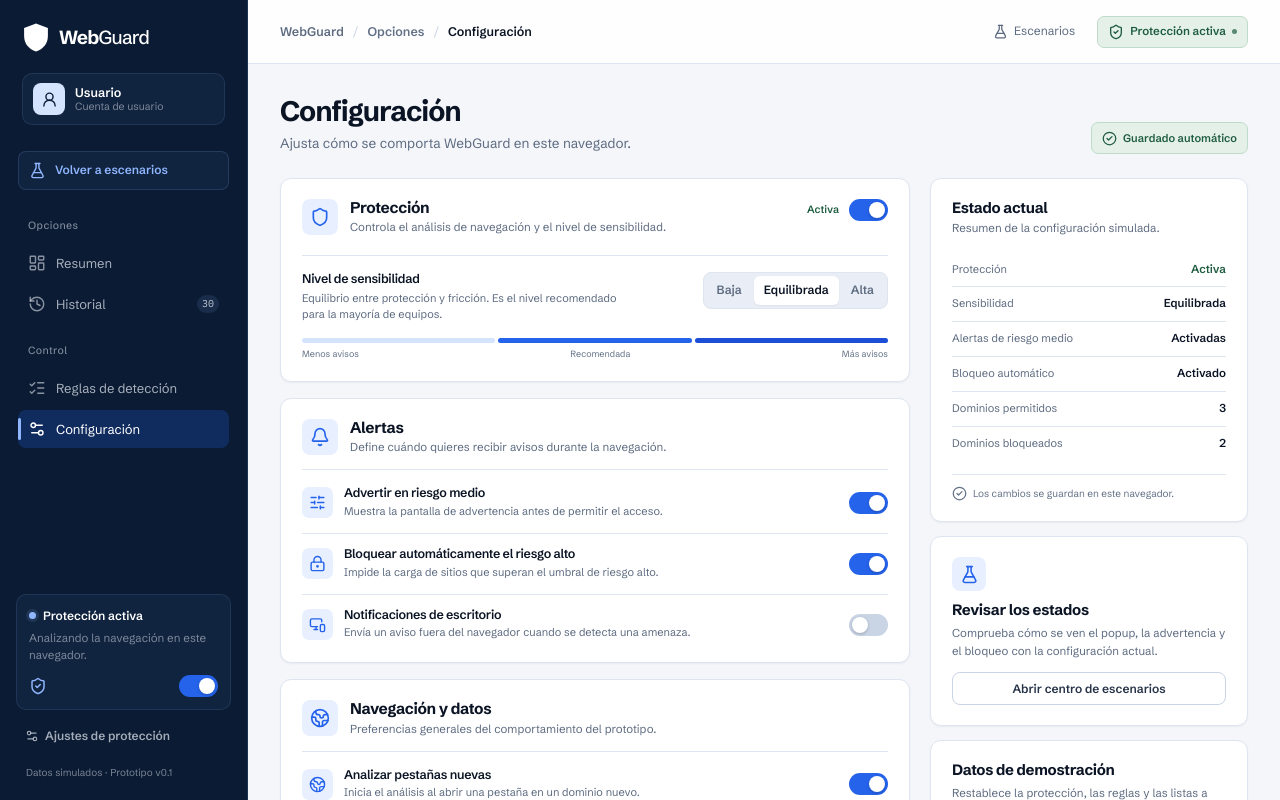
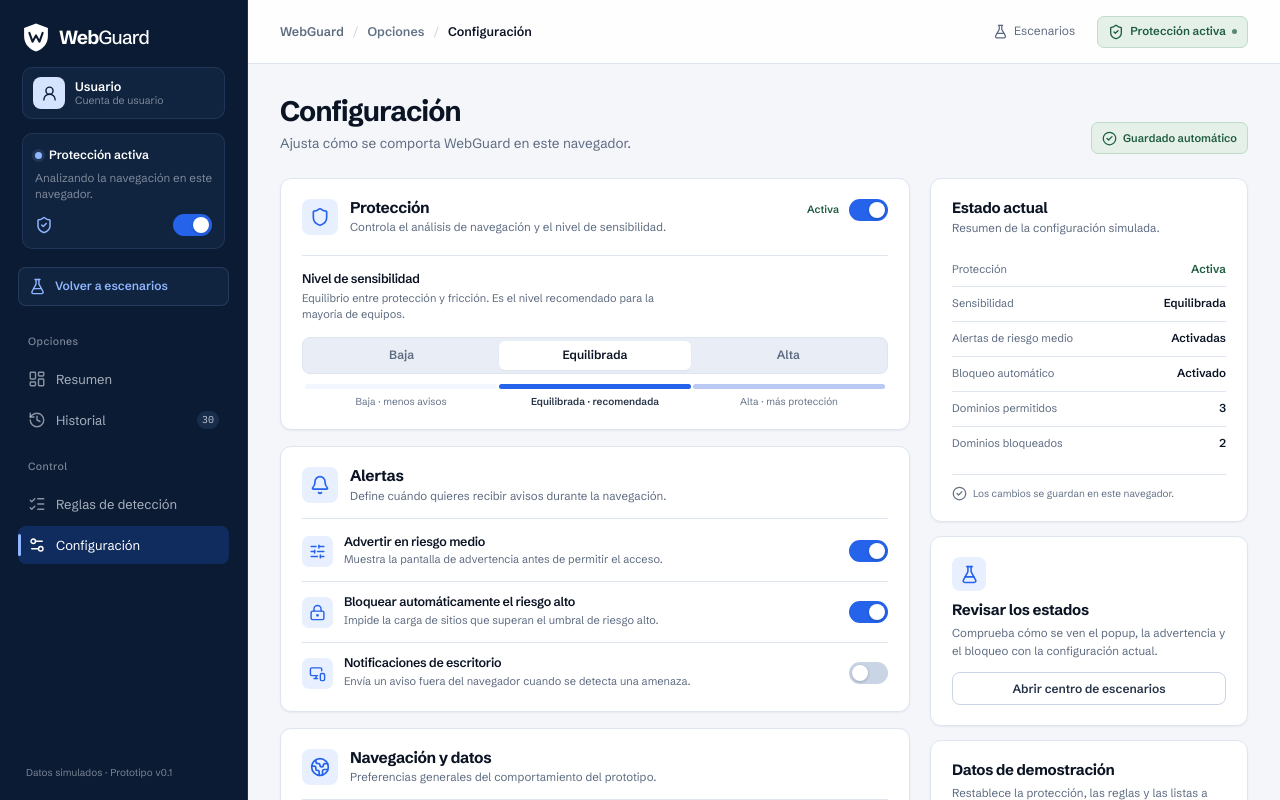
Before and after one commit to Playonline-security/webguard, a React (Vite) app: page /settings in a window 1280 px wide. Shown: the top 800 px of the page. Built offline with nearby package versions, Linux system fonts and the light colour scheme.

Commit message:
style: mejorar navegación y claridad de configuración

```diff
--- a/src/components/layout/Sidebar.tsx
+++ b/src/components/layout/Sidebar.tsx
@@ -11,7 +11,6 @@ import {
 import { Link, NavLink } from 'react-router-dom'
 import { useAppState } from '../../context/useAppState'
 import { useToast } from '../../context/useToast'
-import { ButtonLink } from '../ui/Button'
 import { Logo } from '../brand/Logo'
 import { Switch } from '../ui/Switch'
 import { mockEvents } from '../../data/events'
@@ -57,6 +56,27 @@ export function Sidebar() {
             <span className="workspace__plan">Cuenta de usuario</span>
           </span>
         </div>
+        <div className="sidebar-status">
+          <div className="sidebar-status__head">
+            <span className={cx('status-dot', settings.protectionEnabled ? 'is-on' : 'is-off')} />
+            <span>{settings.protectionEnabled ? 'Protección activa' : 'Protección pausada'}</span>
+          </div>
+          <p className="sidebar-status__copy">
+            {settings.protectionEnabled
+              ? 'Analizando la navegación en este navegador.'
+              : 'No se analizarán nuevas páginas.'}
+          </p>
+          <div className="sidebar-status__actions">
+            <span className="sidebar-status__icon" aria-hidden="true">
+              {settings.protectionEnabled ? <ShieldCheck size={18} /> : <ShieldOff size={18} />}
+            </span>
+            <Switch
+              checked={settings.protectionEnabled}
+              onChange={handleProtection}
+              label="Activar o pausar la protección"
+            />
+          </div>
+        </div>
       </div>
 
       <nav className="sidebar__nav">
@@ -93,36 +113,6 @@ export function Sidebar() {
       </nav>
 
       <div className="sidebar__foot">
-        <div className="sidebar-status">
-          <div className="sidebar-status__head">
-            <span className={cx('status-dot', settings.protectionEnabled ? 'is-on' : 'is-off')} />
-            <span>{settings.protectionEnabled ? 'Protección activa' : 'Protección pausada'}</span>
-          </div>
-          <p className="sidebar-status__copy">
-            {settings.protectionEnabled
-              ? 'Analizando la navegación en este navegador.'
-              : 'No se analizarán nuevas páginas.'}
-          </p>
-          <div className="sidebar-status__actions">
-            <span className="sidebar-status__icon" aria-hidden="true">
-              {settings.protectionEnabled ? <ShieldCheck size={18} /> : <ShieldOff size={18} />}
-            </span>
-            <Switch
-              checked={settings.protectionEnabled}
-              onChange={handleProtection}
-              label="Activar o pausar la protección"
-            />
-          </div>
-        </div>
-        <ButtonLink
-          to="/settings"
-          variant="quiet"
-          size="sm"
-          className="sidebar__settings-link"
-        >
-          <Settings2 size={14} aria-hidden="true" />
-          Ajustes de protección
-        </ButtonLink>
         <p className="sidebar__meta">Datos simulados · Prototipo v0.1</p>
       </div>
     </aside>
--- a/src/components/popup/ExtensionPopup.tsx
+++ b/src/components/popup/ExtensionPopup.tsx
@@ -4,7 +4,6 @@ import {
   CheckCircle2,
   ChevronDown,
   Clock3,
-  ExternalLink,
   FileWarning,
   LayoutDashboard,
   LoaderCircle,
@@ -215,10 +214,6 @@ export function ExtensionPopup({ scenarioId, onChangeScenario }: ExtensionPopupP
                 <ShieldCheck size={16} aria-hidden="true" />
                 Activar protección
               </Button>
-              <Button variant="ghost" fullWidth onClick={() => navigate('/settings')}>
-                Abrir configuración
-                <ExternalLink size={14} aria-hidden="true" />
-              </Button>
             </div>
           </div>
         ) : isScanningState ? (
@@ -395,7 +390,7 @@ export function ExtensionPopup({ scenarioId, onChangeScenario }: ExtensionPopupP
         </Link>
         <Link to="/dashboard" className="popup__footer-link">
           <LayoutDashboard size={16} aria-hidden="true" />
-          Panel
+          Centro de control
         </Link>
       </footer>
     </section>
--- a/src/pages/PreviewPage.tsx
+++ b/src/pages/PreviewPage.tsx
@@ -174,8 +174,8 @@ export function PreviewPage() {
         <div className="scenario-panel__note">
           <strong>Cómo se usa</strong>
           <p>
-            El popup aparece al analizar un sitio. El pie abre Historial y Panel; el engranaje abre
-            Configuración.
+            El popup aparece al analizar un sitio. El pie abre Historial y Centro de control; el
+            engranaje abre Configuración.
           </p>
         </div>
       </aside>
@@ -192,8 +192,8 @@ export function PreviewPage() {
           <ExtensionPopup scenarioId={popupState} onChangeScenario={selectScenario} />
         </div>
         <p className="preview-canvas__note">
-          Los controles internos del popup están activos. «Historial» y «Panel» abren las secciones
-          reales del prototipo; el engranaje abre Configuración.
+          Los controles internos del popup están activos. «Historial» y «Centro de control» abren
+          las secciones reales del prototipo; el engranaje abre Configuración.
         </p>
       </section>
     </div>
@@ -443,8 +443,8 @@ export function PreviewPage() {
             <div>
               <strong>Los popups son la extensión de WebGuard</strong>
               <p>
-                Aparecen al analizar un sitio y abren el panel completo con Historial, Reglas de
-                detección y Configuración. Este centro es una revisión con datos simulados.
+                Aparecen al analizar un sitio y abren el centro de control completo con Historial,
+                Reglas de detección y Configuración. Este centro es una revisión con datos simulados.
               </p>
             </div>
             <span className="prototype-banner__stamp">Prototipo · datos simulados</span>
--- a/src/pages/SettingsPage.tsx
+++ b/src/pages/SettingsPage.tsx
@@ -123,9 +123,11 @@ export function SettingsPage() {
               <div className="sensitivity__head">
                 <div>
                   <h3>Nivel de sensibilidad</h3>
-                  <p>{sensitivityCopy[settings.sensitivity]}</p>
+                  <p aria-live="polite">{sensitivityCopy[settings.sensitivity]}</p>
+                </div>
               </div>
               <SegmentedControl
+                className="sensitivity__control"
                 label="Nivel de sensibilidad"
                 value={settings.sensitivity}
                 onChange={(value) => updateSettings({ sensitivity: value })}
@@ -135,16 +137,23 @@ export function SettingsPage() {
                   { value: 'high', label: 'Alta' },
                 ]}
               />
-              </div>
               <div className="sensitivity__scale" aria-hidden="true">
-                <span className="is-low" />
-                <span className="is-balanced" />
-                <span className="is-high" />
+                <span className={cx('is-low', settings.sensitivity === 'low' && 'is-active')} />
+                <span
+                  className={cx('is-balanced', settings.sensitivity === 'balanced' && 'is-active')}
+                />
+                <span className={cx('is-high', settings.sensitivity === 'high' && 'is-active')} />
               </div>
               <div className="sensitivity__labels" aria-hidden="true">
-                <span>Menos avisos</span>
-                <span>Recomendada</span>
-                <span>Más avisos</span>
+                <span className={cx(settings.sensitivity === 'low' && 'is-active')}>
+                  Baja · menos avisos
+                </span>
+                <span className={cx(settings.sensitivity === 'balanced' && 'is-active')}>
+                  Equilibrada · recomendada
+                </span>
+                <span className={cx(settings.sensitivity === 'high' && 'is-active')}>
+                  Alta · más protección
+                </span>
               </div>
             </div>
           </section>
--- a/src/styles/layout.css
+++ b/src/styles/layout.css
@@ -42,7 +42,7 @@
   .sidebar__top {
     display: flex;
     flex-direction: column;
-    gap: 20px;
+    gap: 14px;
     padding: 0 6px;
   }
 
@@ -57,6 +57,7 @@
     align-items: center;
     gap: 9px;
     color: var(--brand);
+    --mark-ink: var(--paper);
   }
 
   .brand-lockup--light {
@@ -70,7 +71,6 @@
     height: 31px;
     color: inherit;
     flex: 0 0 auto;
-    --mark-ink: var(--paper);
   }
 
   .brand-mark--sm {
@@ -152,7 +152,7 @@
     display: flex;
     flex-direction: column;
     gap: 3px;
-    margin-top: 26px;
+    margin-top: 18px;
     padding: 0 2px;
     flex: 1;
   }
@@ -311,16 +311,6 @@
 
   .sidebar .switch__thumb {
     background: var(--paper);
-  }
-
-  .sidebar__settings-link {
-    justify-content: flex-start !important;
-    color: rgba(244, 247, 255, 0.66) !important;
-  }
-
-  .sidebar__settings-link:hover {
-    background: rgba(143, 182, 255, 0.08) !important;
-    color: var(--paper) !important;
   }
 
   .sidebar__meta {
--- a/src/styles/settings.css
+++ b/src/styles/settings.css
@@ -115,13 +115,6 @@
     border-top: 1px solid var(--line);
   }
 
-  .sensitivity__head {
-    display: flex;
-    align-items: flex-start;
-    justify-content: space-between;
-    gap: 18px;
-  }
-
   .sensitivity__head h3 {
     font-size: 12.5px;
     font-weight: 580;
@@ -129,22 +122,39 @@
 
   .sensitivity__head p {
     margin-top: 3px;
-    max-width: 48ch;
+    max-width: 58ch;
     color: var(--muted);
     font-size: 11px;
     line-height: 1.5;
   }
 
+  .sensitivity__control {
+    display: flex;
+    width: 100%;
+    margin-top: 14px;
+  }
+
+  .sensitivity__control .segmented__option {
+    flex: 1;
+  }
+
   .sensitivity__scale {
     display: flex;
-    gap: 3px;
-    margin-top: 15px;
+    gap: 2px;
+    margin-top: 10px;
+    padding: 0 3px;
   }
 
   .sensitivity__scale span {
     flex: 1;
     height: 5px;
     border-radius: 99px;
+    opacity: 0.3;
+    transition: opacity 140ms ease;
+  }
+
+  .sensitivity__scale span.is-active {
+    opacity: 1;
   }
 
   .sensitivity__scale .is-low { background: var(--tint-strong); }
@@ -152,11 +162,19 @@
   .sensitivity__scale .is-high { background: var(--accent-strong); }
 
   .sensitivity__labels {
-    display: flex;
-    justify-content: space-between;
-    margin-top: 4px;
+    display: grid;
+    grid-template-columns: repeat(3, 1fr);
+    gap: 2px;
+    margin-top: 5px;
+    padding: 0 3px;
     color: var(--muted-weak);
-    font-size: 9px;
+    font-size: 10px;
+    text-align: center;
+  }
+
+  .sensitivity__labels span.is-active {
+    color: var(--ink-soft);
+    font-weight: 560;
   }
 
   .settings-rows {
```
Also changed, not shown: 1 other file (tests, documents, lock files or other folders). Lines whose indentation alone changed are shown as unchanged.
